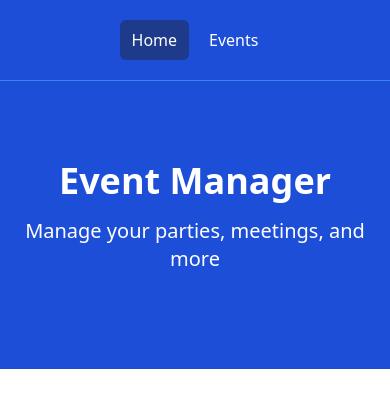
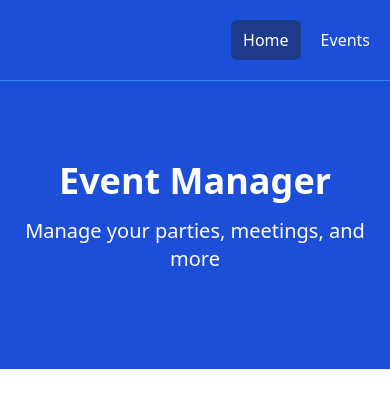
Before and after one commit to emilebilodeau/event-manager, a Vue app in the folder frontend/: page / in a window 390 px wide. Shown: the top 408 px of the page. Built offline with nearby package versions, Linux system fonts and the light colour scheme.

Commit message:
simplified navbar html

```diff
--- a/frontend/src/components/NavBar.vue
+++ b/frontend/src/components/NavBar.vue
@@ -10,13 +10,10 @@ const isActiveLink = (routePath: string) => {
 <template>
   <header>
     <nav class="bg-blue-700 border-b border-blue-500">
-      <div class="mx-auto max-w-7xl px-2 sm:px-6 lg:px-8">
-        <div class="flex h-20 items-center justify-between">
       <div
-            class="flex flex-1 items-center justify-center md:items-stretch md:justify-start"
+        class="mx-auto max-w-7xl px-2 sm:px-6 lg:px-8 flex h-20 items-center justify-between"
       >
-            <div class="md:ml-auto">
-              <div class="flex space-x-2">
+        <div class="flex space-x-2 ml-auto">
           <RouterLink
             to="/"
             :class="[
@@ -43,11 +40,6 @@ const isActiveLink = (routePath: string) => {
           >
         </div>
       </div>
-          </div>
-        </div>
-      </div>
     </nav>
   </header>
 </template>
-
-<style></style>
```
Lines whose indentation alone changed are shown as unchanged.
